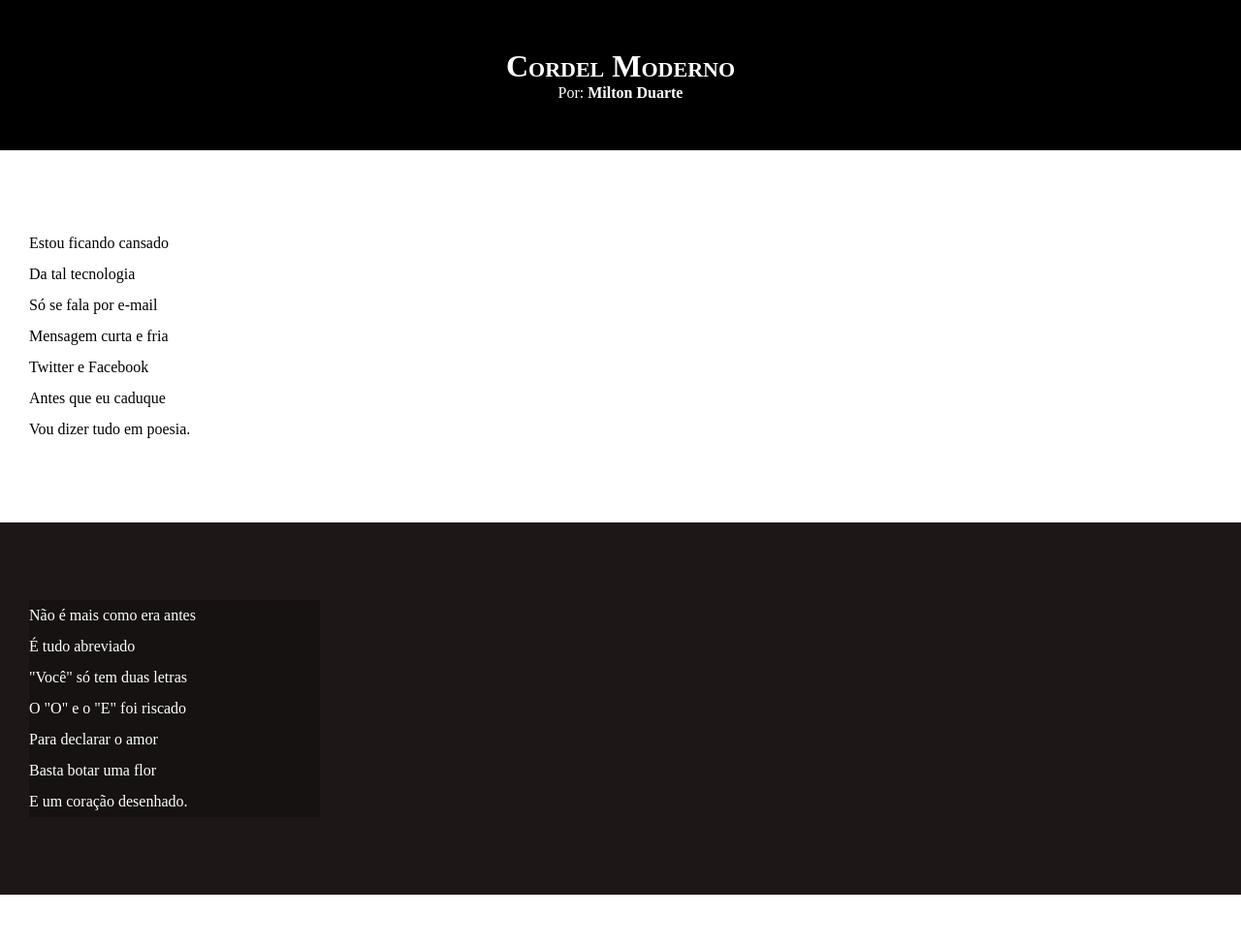
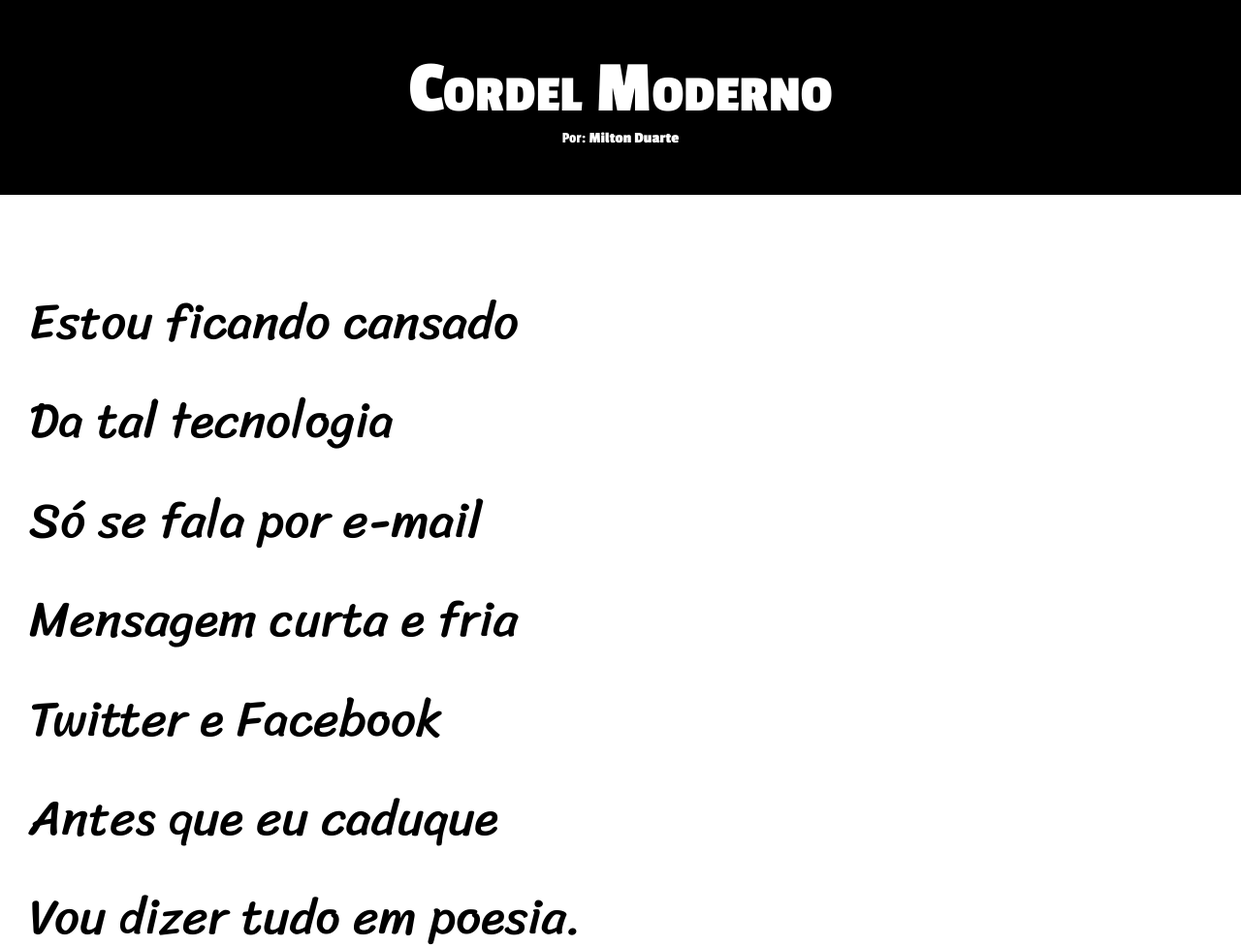
Before and after one commit to joaoantunesdev/treino-html-site, a plain HTML site: page desafio/index.html in a window 1280 px wide. Shown: the top 977 px of the page at 97% size. Drawn offline with Linux system fonts and the light colour scheme.

Commit message:
ajuste final projeto cordel

```diff
--- a/desafio/estilo/style.css
+++ b/desafio/estilo/style.css
@@ -1,33 +1,50 @@
 @charset "UTF-8" ;
+
+@import url('https://fonts.googleapis.com/css2?family=Bebas+Neue&family=Passion+One:wght@400;700;900&display=swap');
+
+@import url('https://fonts.googleapis.com/css2?family=Sriracha&display=swap');
+
+:root {
+
+    --fonte1: verdana, geneva, tahoma, sans-serif;
+    --fonte2: 'Passion One', cursive;
+    --fonte3: "Sriracha", cursive;
+
+}
 
 * {
     margin: 0px;
     padding: 0px;
+    font-size: 1em;
 }
 
 html , body {
     min-height: 100vh;
     background-color: #2b2b2b4b;
+    font-family: var(--fonte1);
 }
 
 header {
     background-color: black;
     color: white;
     text-align: center;
+    font-family: var(--fonte2);
 
 }
 
 header > h1 {
     padding-top: 50px;
     font-variant: small-caps;
+    font-size:6vw;
 }
 
 header > p {
     padding-bottom: 50px;
+
 }
 
-a {
-    color: white;
+header a, footer a {
+    color: rgb(255, 255, 255);
     text-decoration: none;
     font-weight: bolder;
 }
@@ -41,6 +58,12 @@
     padding-bottom: 10vh;
     line-height: 2em;
     padding-left: 30px;
+    font-family: var(--fonte3);
+    font-size: 4vw;
+}
+
+section > p {
+    padding-bottom: 2em;
 }
 
 section.normal {
@@ -52,11 +75,28 @@
 section.imagem {
     background-color: #1d1717;
     color: white;
+    box-shadow: inset 5px 5px 10px 0px rgba(0, 0, 0, 0.418);
+    background-size: cover  ;
+    background-position: right, center;
+    background-attachment: fixed;
 }
 
 section.imagem > p {
-    background-color: rgba(0, 0, 0, 0.24);
-    width: 300px;
+    background-color: rgba(0, 0, 0, 0.459);
+    display: inline-block;
+    padding: 5px;
+    text-shadow:1px 1px 0px black ;
+}
+
+section#img01{
+    background-image: url(../desafio1/imagens/background001.jpg);
+    background-position: right, center;
+
+
+}
+
+section#img02 {
+    background-image: url(../desafio1/imagens/background002.jpg);
 }
 footer {
     background-color: black;
--- a/desafio/index.html
+++ b/desafio/index.html
@@ -28,7 +28,7 @@
     </section>
 
 
-    <section class="imagem">
+    <section class="imagem" id="img01">
 
         <p>
             Não é mais como era antes <br>
@@ -66,9 +66,9 @@
 
 
 
-    <section class="imagem">
-        T<p>
-            enho saudade das cartas <br>
+    <section class="imagem" id="img02">
+        <p>
+            Tenho saudade das cartas <br>
             Escritas com a própria mão<br>
             Mandava no mês de Junho<br>
             Só chegava no Verão<br>
```
